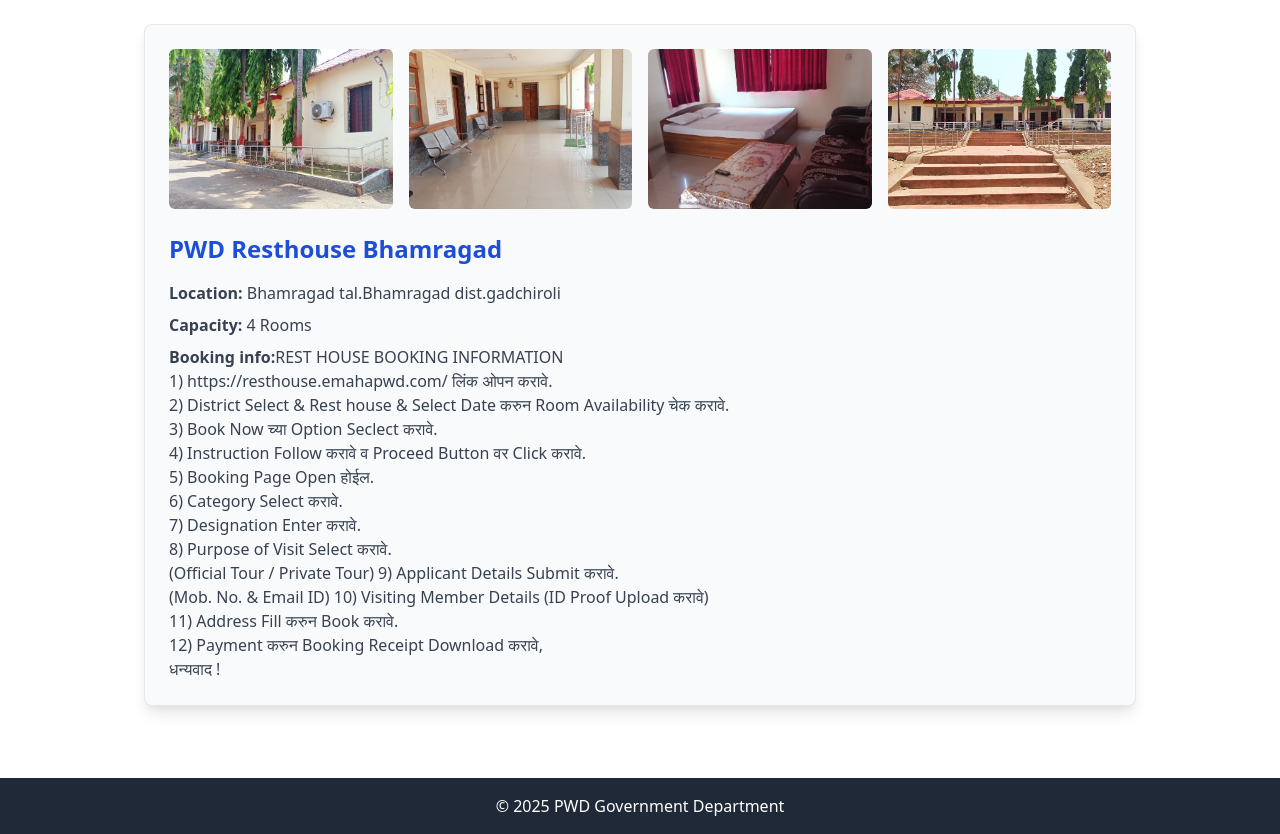
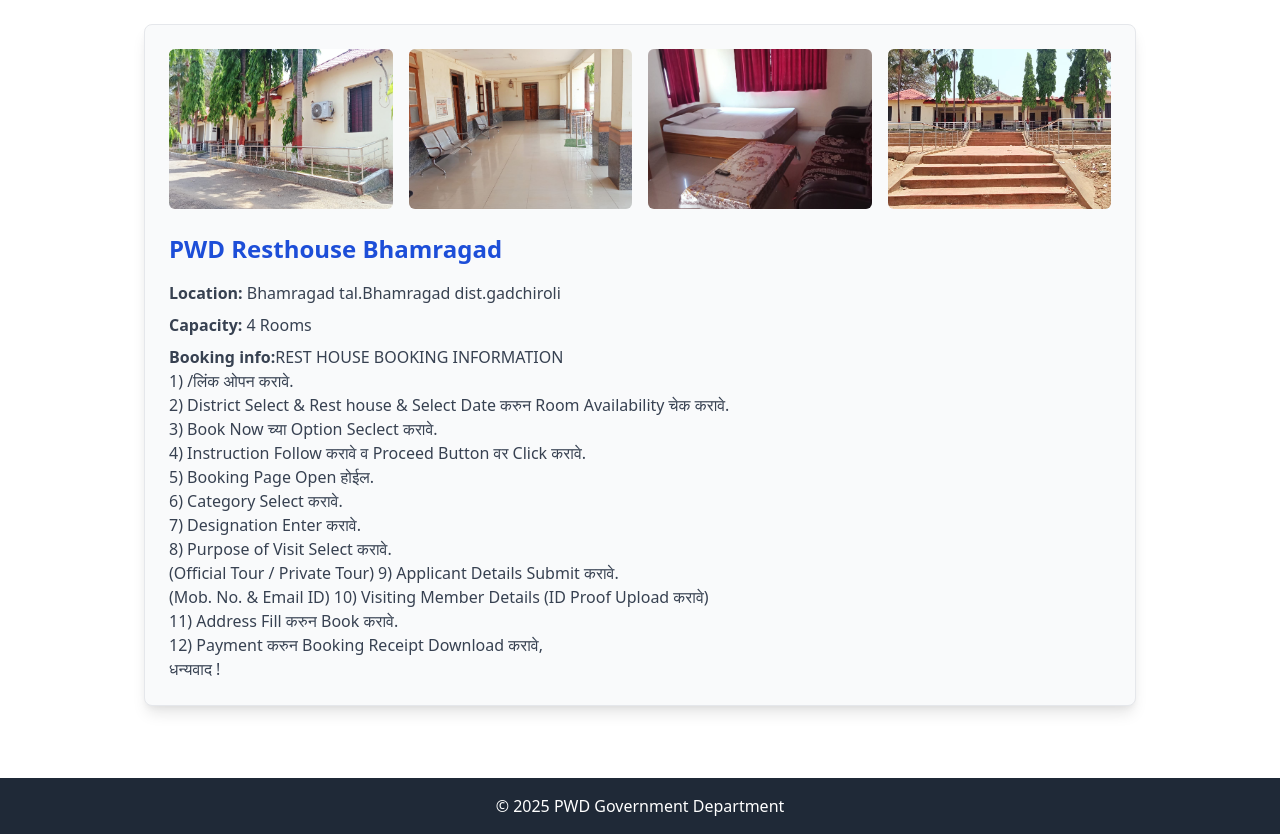
Before and after one commit to dipali0609/PWDAheri, a plain HTML site: page resthouses.html in a window 1280 px wide. Shown: the part 76-910 px from the top of the page. Drawn offline with nearby package versions, Linux system fonts and the light colour scheme.

Commit message:
Update resthouses.html

```diff
--- a/resthouses.html
+++ b/resthouses.html
@@ -29,7 +29,7 @@
         <li><strong>Capacity:</strong> 4 Rooms</li>
         <li><strong>Booking info:</strong>REST HOUSE BOOKING INFORMATION<br>
 
-1) https://resthouse.emahapwd.com/ लिंक ओपन करावे.<br>
+1) <a href="https://resthouse.emahapwd.com"</a> /लिंक ओपन करावे.<br>
 
 2) District Select & Rest house & Select Date करुन Room Availability चेक करावे.<br>
 
```
